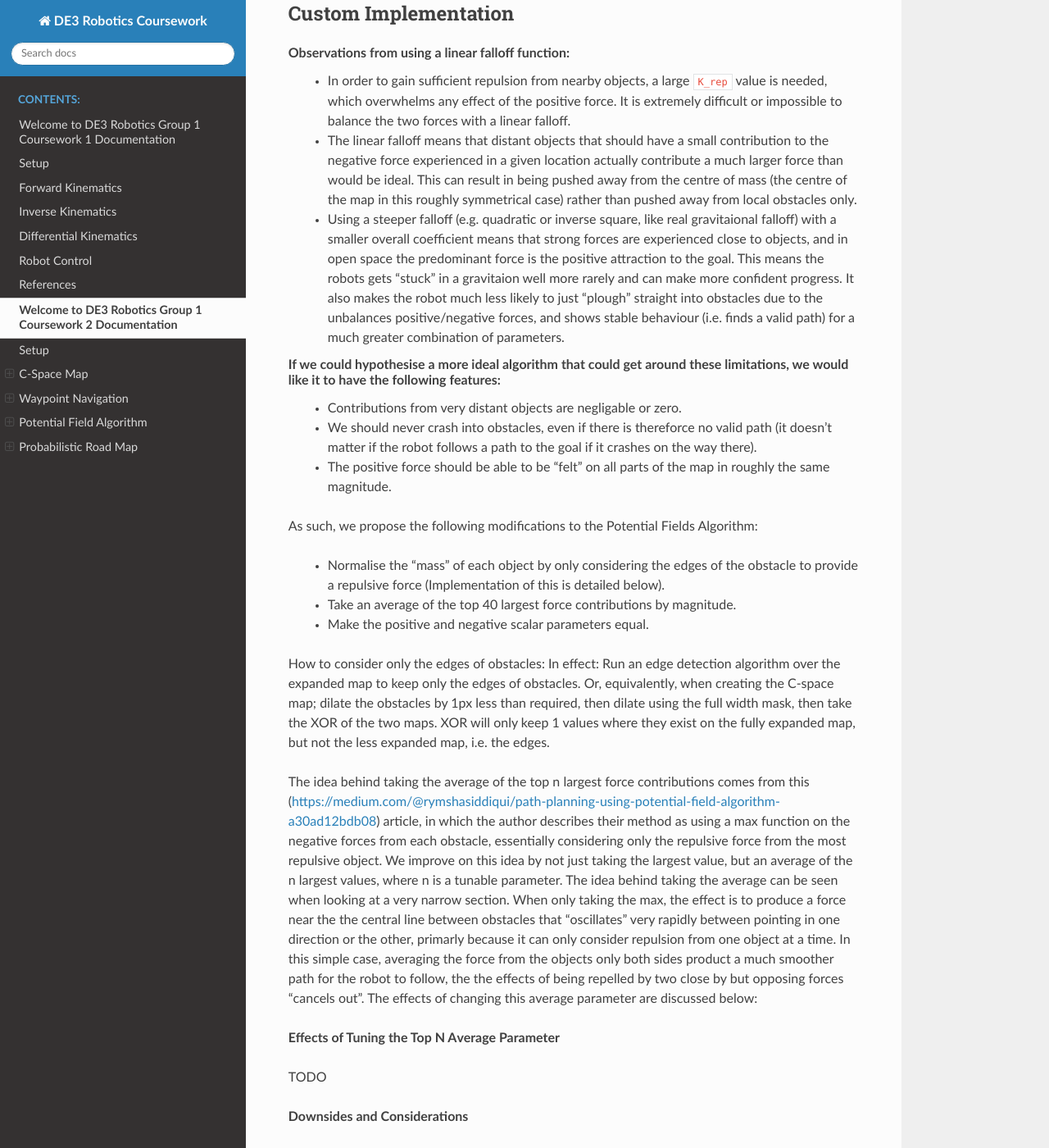
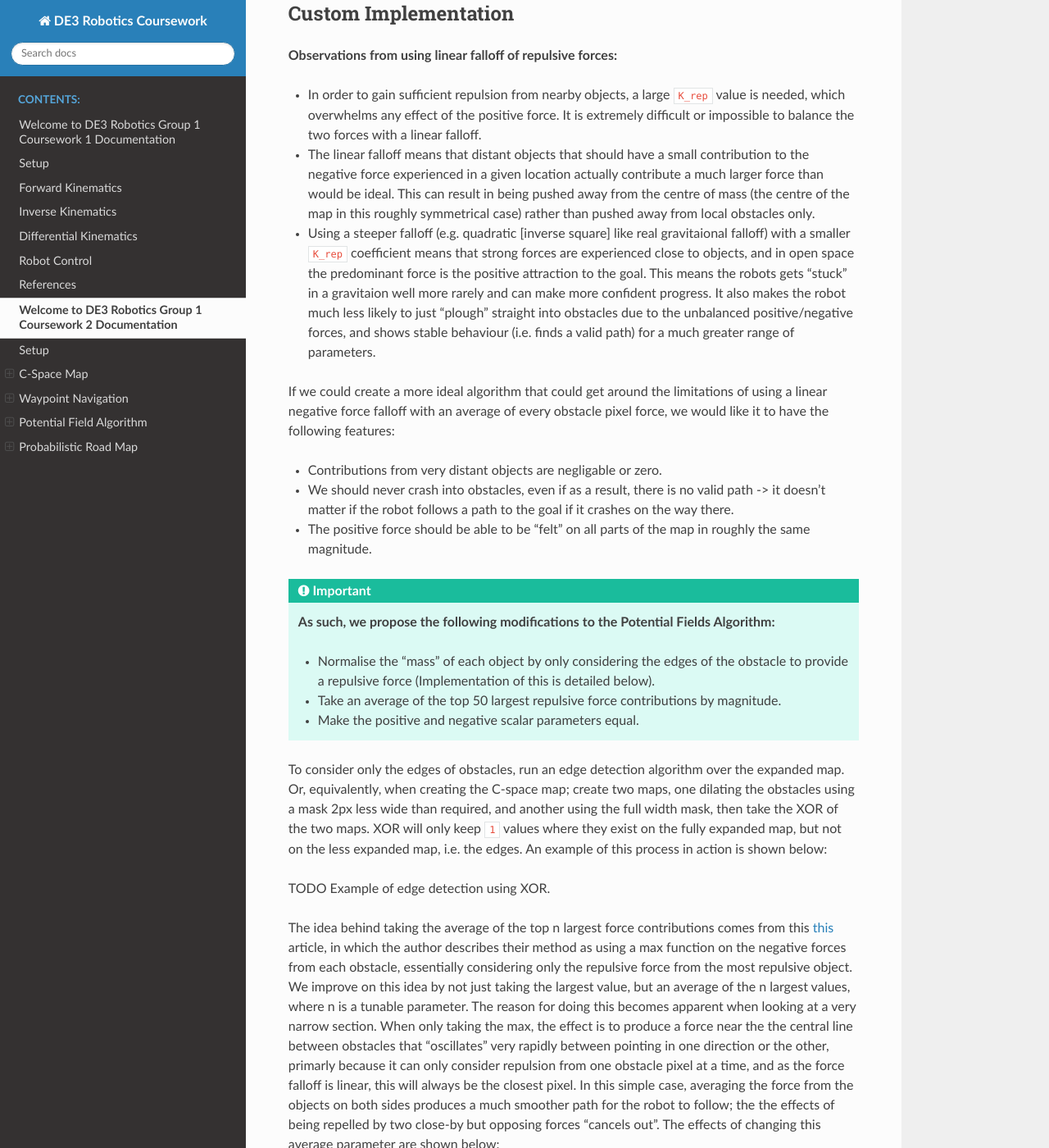
Before and after one commit to oliver-veal/robotics-coursework, a Sphinx documentation site: the page built from docs/source/coursework2.rst, in a window 1280 px wide and 1400 px high, scrolled down 5517 px. Shown: the whole window at 82% size. Built offline with Sphinx 7.4.7 and the Read the Docs theme 2.0.0, drawn with Linux system fonts in a browser that asks for light colours.

Commit message:
important

```diff
--- a/docs/source/coursework2.rst
+++ b/docs/source/coursework2.rst
@@ -233,26 +233,31 @@ Task Cii: Implementing the Potential Field Algorithm, Custom Implementation
    path taken when following your own waypoints? If it is better, why do you think it is better? If it is worse,
    why do you think it is worse?
 
-Observations from using a linear falloff function:
- - In order to gain sufficient repulsion from nearby objects, a large ``K_rep`` value is needed, which overwhelms any effect of the positive force. It is extremely difficult or impossible to balance the two forces with a linear falloff.
- - The linear falloff means that distant objects that should have a small contribution to the negative force experienced in a given location actually contribute a much larger force than would be ideal. This can result in being pushed away from the centre of mass (the centre of the map in this roughly symmetrical case) rather than pushed away from local obstacles only.
- - Using a steeper falloff (e.g. quadratic or inverse square, like real gravitaional falloff) with a smaller overall coefficient means that strong forces are experienced close to objects, and in open space the predominant force is the positive attraction to the goal. This means the robots gets "stuck" in a gravitaion well more rarely and can make more confident progress. It also makes the robot much less likely to just "plough" straight into obstacles due to the unbalances positive/negative forces, and shows stable behaviour (i.e. finds a valid path) for a much greater combination of parameters.
+**Observations from using linear falloff of repulsive forces:**
 
-If we could hypothesise a more ideal algorithm that could get around these limitations, we would like it to have the following features:
- - Contributions from very distant objects are negligable or zero.
- - We should never crash into obstacles, even if there is thereforce no valid path (it doesn't matter if the robot follows a path to the goal if it crashes on the way there).
- - The positive force should be able to be "felt" on all parts of the map in roughly the same magnitude.
+- In order to gain sufficient repulsion from nearby objects, a large ``K_rep`` value is needed, which overwhelms any effect of the positive force. It is extremely difficult or impossible to balance the two forces with a linear falloff.
+- The linear falloff means that distant objects that should have a small contribution to the negative force experienced in a given location actually contribute a much larger force than would be ideal. This can result in being pushed away from the centre of mass (the centre of the map in this roughly symmetrical case) rather than pushed away from local obstacles only.
+- Using a steeper falloff (e.g. quadratic [inverse square] like real gravitaional falloff) with a smaller ``K_rep`` coefficient means that strong forces are experienced close to objects, and in open space the predominant force is the positive attraction to the goal. This means the robots gets "stuck" in a gravitaion well more rarely and can make more confident progress. It also makes the robot much less likely to just "plough" straight into obstacles due to the unbalanced positive/negative forces, and shows stable behaviour (i.e. finds a valid path) for a much greater range of parameters.
 
-As such, we propose the following modifications to the Potential Fields Algorithm:
+If we could create a more ideal algorithm that could get around the limitations of using a linear negative force falloff with an average of every obstacle pixel force, we would like it to have the following features:
 
- - Normalise the "mass" of each object by only considering the edges of the obstacle to provide a repulsive force (Implementation of this is detailed below).
- - Take an average of the top 40 largest force contributions by magnitude.
- - Make the positive and negative scalar parameters equal.
+- Contributions from very distant objects are negligable or zero.
+- We should never crash into obstacles, even if as a result, there is no valid path -> it doesn't matter if the robot follows a path to the goal if it crashes on the way there.
+- The positive force should be able to be "felt" on all parts of the map in roughly the same magnitude.
 
-How to consider only the edges of obstacles:
-In effect: Run an edge detection algorithm over the expanded map to keep only the edges of obstacles. Or, equivalently, when creating the C-space map; dilate the obstacles by 1px less than required, then dilate using the full width mask, then take the XOR of the two maps. XOR will only keep 1 values where they exist on the fully expanded map, but not the less expanded map, i.e. the edges.
 
-The idea behind taking the average of the top n largest force contributions comes from this (https://medium.com/@rymshasiddiqui/path-planning-using-potential-field-algorithm-a30ad12bdb08) article, in which the author describes their method as using a max function on the negative forces from each obstacle, essentially considering only the repulsive force from the most repulsive object. We improve on this idea by not just taking the largest value, but an average of the n largest values, where n is a tunable parameter. The idea behind taking the average can be seen when looking at a very narrow section. When only taking the max, the effect is to produce a force near the the central line between obstacles that "oscillates" very rapidly between pointing in one direction or the other, primarly because it can only consider repulsion from one object at a time. In this simple case, averaging the force from the objects only both sides product a much smoother path for the robot to follow, the the effects of being repelled by two close by but opposing forces "cancels out". The effects of changing this average parameter are discussed below:
+.. important::
+   **As such, we propose the following modifications to the Potential Fields Algorithm:**
+
+   - Normalise the "mass" of each object by only considering the edges of the obstacle to provide a repulsive force (Implementation of this is detailed below).
+   - Take an average of the top 50 largest repulsive force contributions by magnitude.
+   - Make the positive and negative scalar parameters equal.
+
+To consider only the edges of obstacles, run an edge detection algorithm over the expanded map. Or, equivalently, when creating the C-space map; create two maps, one dilating the obstacles using a mask 2px less wide than required, and another using the full width mask, then take the XOR of the two maps. XOR will only keep ``1`` values where they exist on the fully expanded map, but not on the less expanded map, i.e. the edges. An example of this process in action is shown below:
+
+TODO Example of edge detection using XOR.
+
+The idea behind taking the average of the top n largest force contributions comes from this `this <https://medium.com/@rymshasiddiqui/path-planning-using-potential-field-algorithm-a30ad12bdb08>`_ article, in which the author describes their method as using a max function on the negative forces from each obstacle, essentially considering only the repulsive force from the most repulsive object. We improve on this idea by not just taking the largest value, but an average of the n largest values, where n is a tunable parameter. The reason for doing this becomes apparent when looking at a very narrow section. When only taking the max, the effect is to produce a force near the the central line between obstacles that "oscillates" very rapidly between pointing in one direction or the other, primarly because it can only consider repulsion from one obstacle pixel at a time, and as the force falloff is linear, this will always be the closest pixel. In this simple case, averaging the force from the objects on both sides produces a much smoother path for the robot to follow; the the effects of being repelled by two close-by but opposing forces "cancels out". The effects of changing this average parameter are shown below:
 
 **Effects of Tuning the Top N Average Parameter**
 
```
